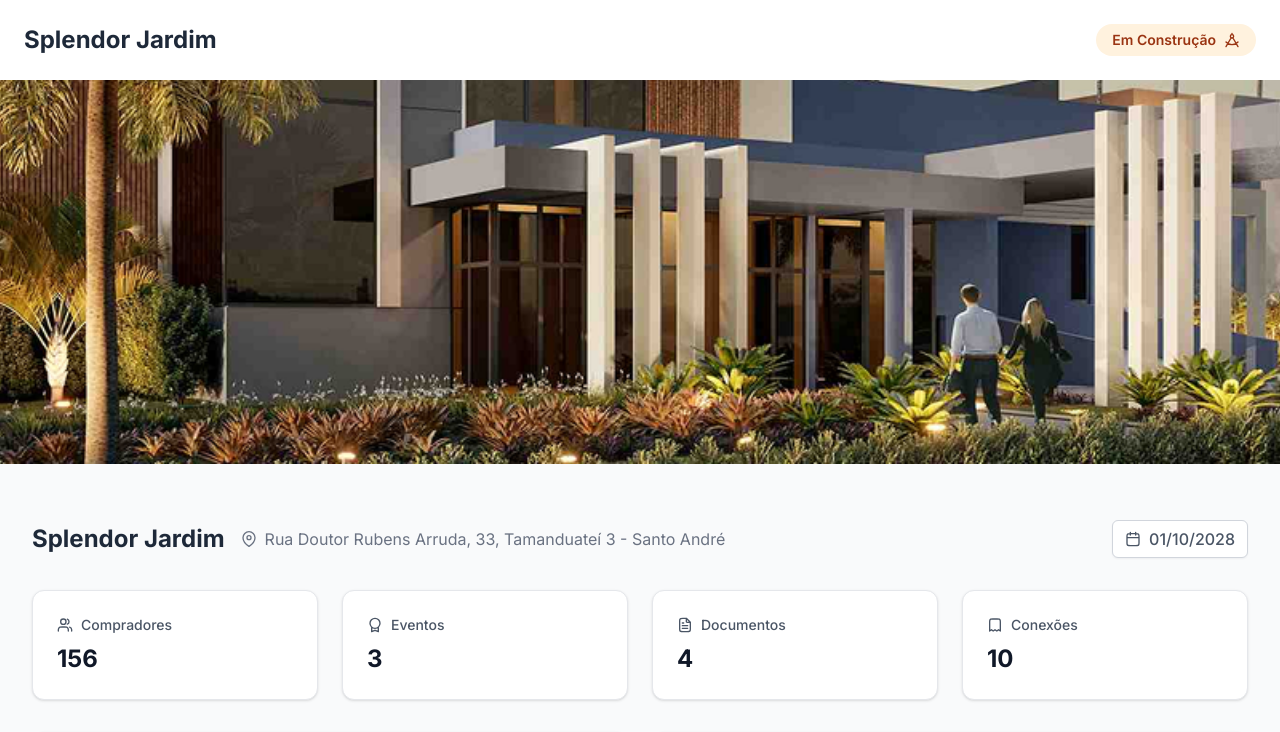
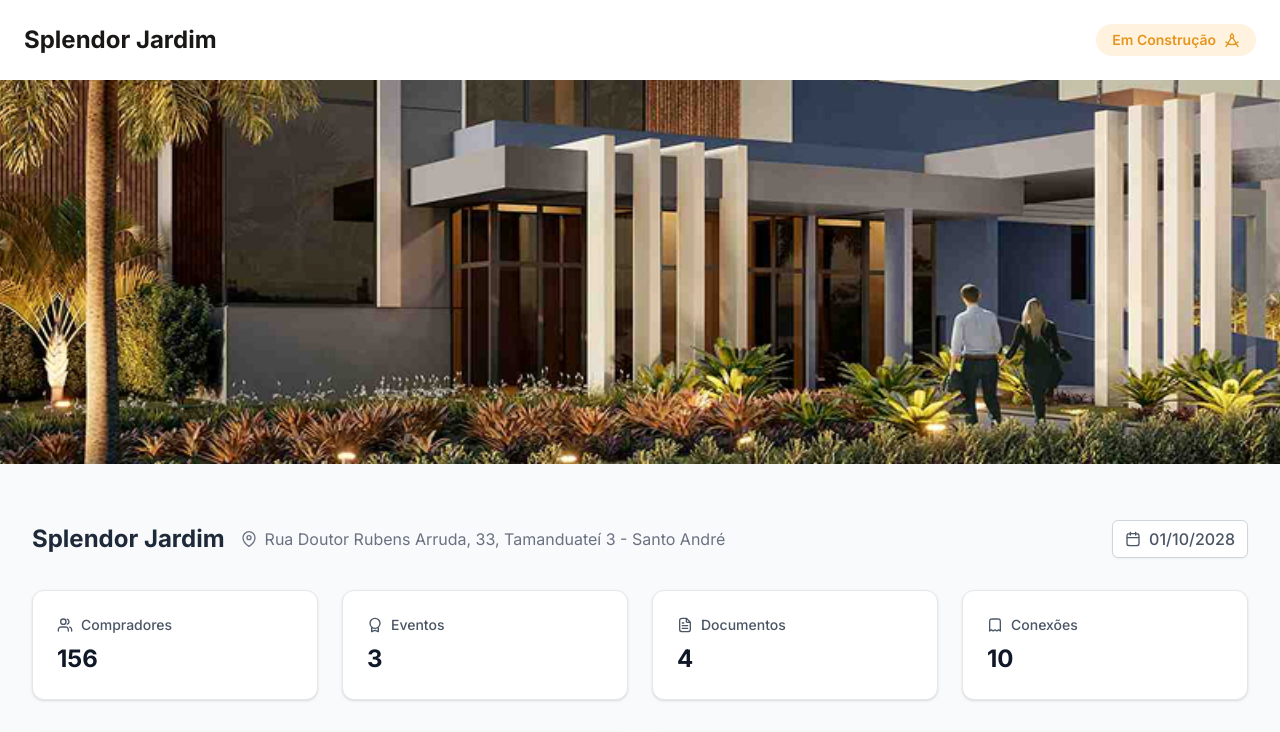
Before and after one commit to thuansilva/desafio-contrutora-patriani, a Next.js app: page / in a window 1280 px wide. Shown: the top 732 px of the page. Built offline with nearby package versions, Linux system fonts and the light colour scheme.

Commit message:
fix: Atualiza estilos do cabeçalho para usar classes de estilo e cores definidas

```diff
--- a/src/app/components/header.tsx
+++ b/src/app/components/header.tsx
@@ -2,13 +2,18 @@ import { CompassIcon } from "../styles/icons";
 
 const Header = () => (
   <div className="flex flex-col sm:flex-row sm:justify-between sm:items-center gap-2 sm:gap-0">
-    <h1 className="text-2xl font-bold leading-8 text-gray-800">
+    <h1 className="text-2xl font-bold leading-8 text-gray-dark">
       Splendor Jardim
     </h1>
 
     <div
-      className="flex items-center text-sm font-semibold px-4 py-1.5 rounded-full mt-2 sm:mt-0"
-      style={{ backgroundColor: "#FFF2DE", color: "#9A3412" }}
+      className="flex
+      items-center
+      text-sm
+      font-semibold px-4 py-1.5 rounded-full mt-2 sm:mt-0
+      bg-alert-surface
+      text-alert-dark
+      "
     >
       Em Construção
       <CompassIcon className="w-4 h-4 ml-2" />
```
